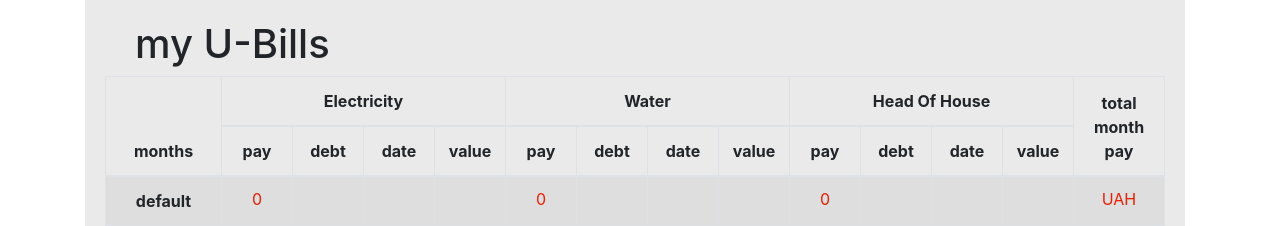
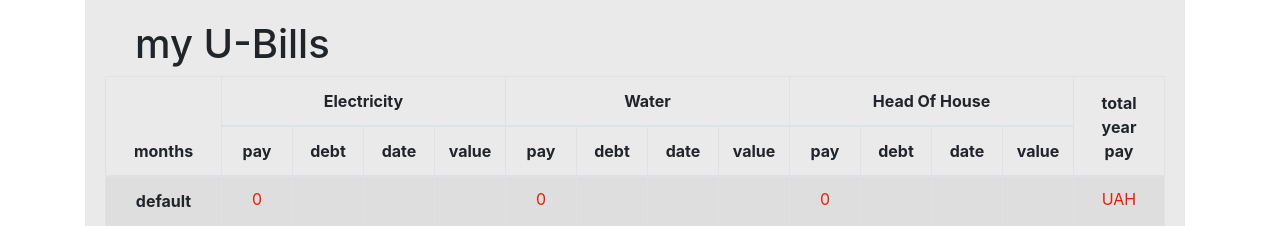
Before and after one commit to sovsianykov/u-bills, a React (Create React App) app: page / in a window 1280 px wide. Shown: the top 226 px of the page. Built offline with nearby package versions, Linux system fonts and the light colour scheme.

Commit message:
new year 3

```diff
--- a/src/Components/Year/Year.js
+++ b/src/Components/Year/Year.js
@@ -102,7 +102,7 @@ class Year extends Component {
               <th colSpan="4">Electricity</th>
               <th colSpan="4">Water</th>
               <th colSpan="4">Head Of House</th>
-              <th rowSpan="2">total month pay</th>
+              <th rowSpan="2">total year pay</th>
             </tr>
 
             <tr>
```
Also changed, not shown: 1 other file (tests, documents, lock files or other folders).
